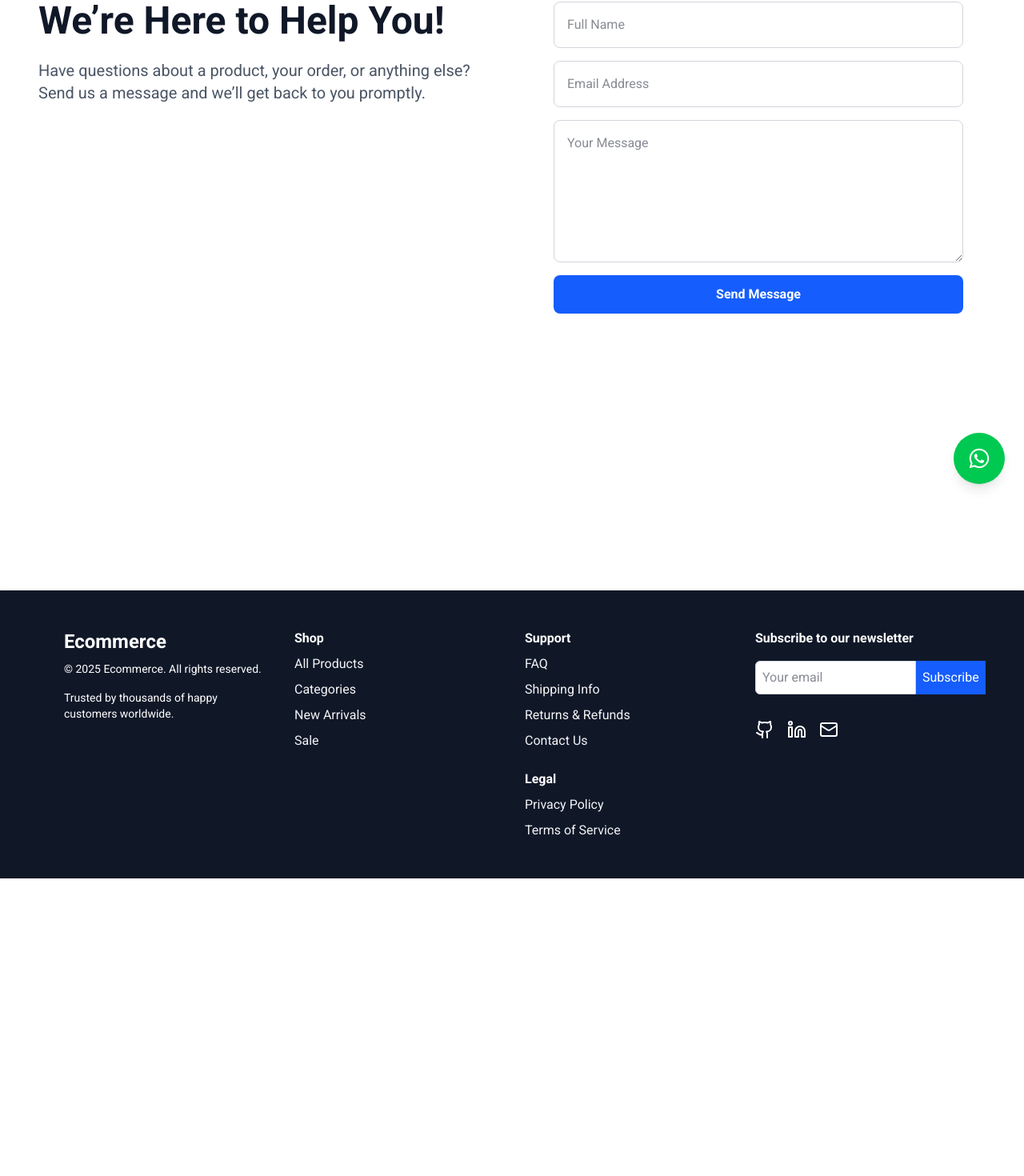
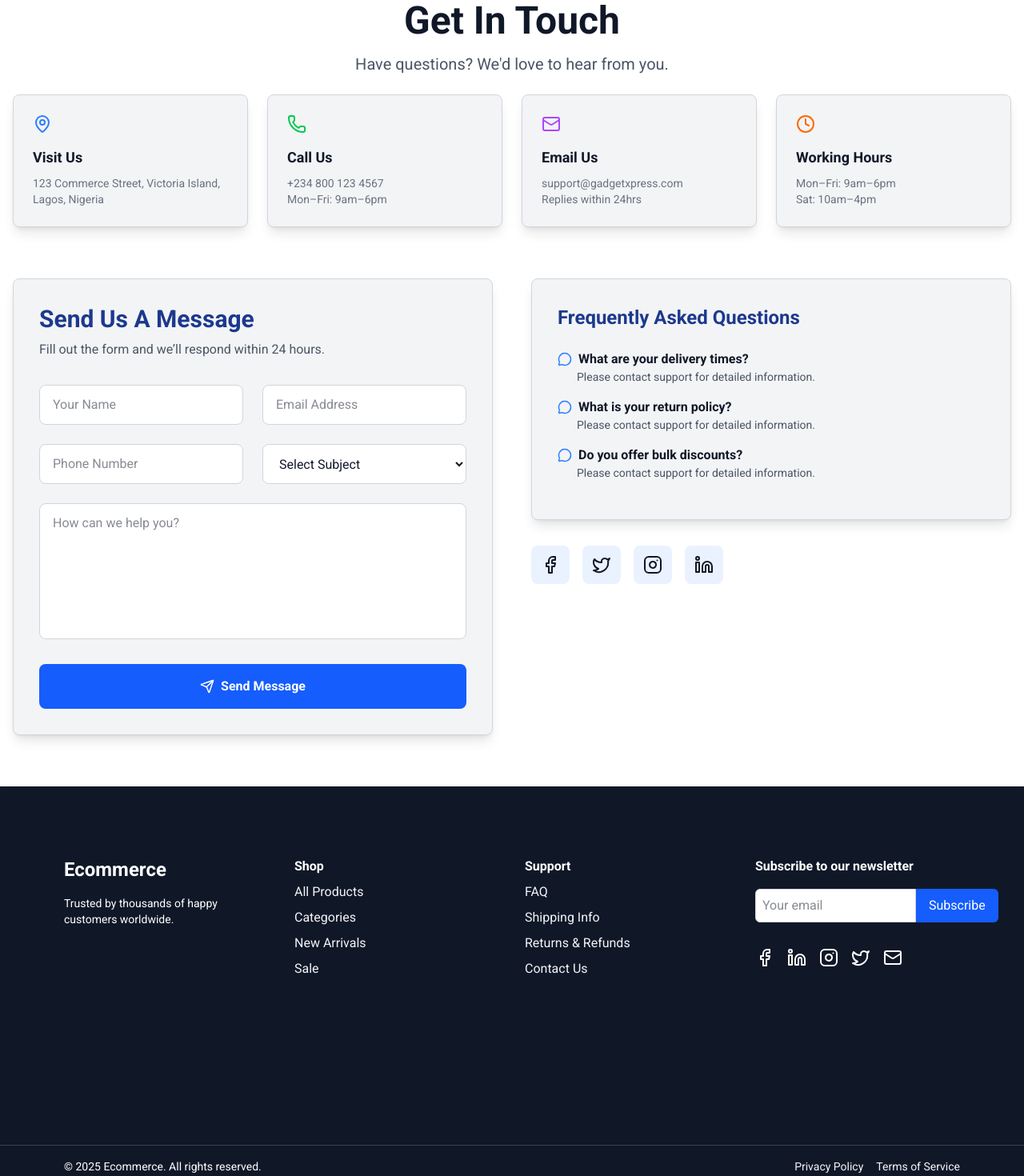
Before and after one commit to Gentlestan/fullstack-eccomm, a Next.js app: page /contact in a window 1280 px wide. Shown: the part 171-1641 px from the top of the page at 80% size. Before the commit the page ends 1269 px from the top, so only its background shows below. Built offline with nearby package versions, Linux system fonts and the light colour scheme.

Commit message:
responsive about page/footer section updated

```diff
--- a/components/Layout/Footer.tsx
+++ b/components/Layout/Footer.tsx
@@ -3,10 +3,8 @@
 import Link from "next/link";
 import { useTheme } from "next-themes";
 import { useEffect, useState } from "react";
-import { Github, Linkedin, Mail } from "lucide-react";
-//import { colors } from "@/themee
+import { Facebook, Linkedin, Mail, Instagram, Twitter } from "lucide-react";
 import { colors, ThemeKey } from "@/theme";
-
 
 export default function Footer() {
   const { resolvedTheme } = useTheme();
@@ -19,14 +17,17 @@ export default function Footer() {
   const themeColors = colors.footer[themeKey];
 
   return (
-    <footer className={`w-full transition-colors duration-300 ${themeColors.bg} ${themeColors.text} ${themeColors.shadow}`}>
-      <div className="max-w-6xl mx-auto px-4 py-12 grid grid-cols-1 md:grid-cols-4 gap-8">
-
+    <footer
+      className={`w-full transition-colors duration-300 ${themeColors.bg} ${themeColors.text} ${themeColors.shadow}`}
+    >
+      {/* Top Section */}
+      <div className="max-w-6xl mx-auto px-4 pb-52 pt-22 grid grid-cols-1 sm:grid-cols-2 md:grid-cols-4 gap-8">
         {/* Branding */}
         <div className="flex flex-col gap-2">
           <span className="text-2xl font-bold">Ecommerce</span>
-          <span className="text-sm">© {new Date().getFullYear()} Ecommerce. All rights reserved.</span>
-          <p className="text-sm mt-2">Trusted by thousands of happy customers worldwide.</p>
+          <p className="text-sm mt-2">
+            Trusted by thousands of happy customers worldwide.
+          </p>
         </div>
 
         {/* Shop Links */}
@@ -38,34 +39,72 @@ export default function Footer() {
           <Link href="/sale" className={themeColors.link}>Sale</Link>
         </div>
 
-        {/* Support & Legal */}
+        {/* Support */}
         <div className="flex flex-col gap-2">
           <h4 className="font-semibold">Support</h4>
           <Link href="/faq" className={themeColors.link}>FAQ</Link>
           <Link href="/shipping" className={themeColors.link}>Shipping Info</Link>
           <Link href="/returns" className={themeColors.link}>Returns & Refunds</Link>
           <Link href="/contact" className={themeColors.link}>Contact Us</Link>
-
-          <h4 className="font-semibold mt-4">Legal</h4>
-          <Link href="/privacy" className={themeColors.link}>Privacy Policy</Link>
-          <Link href="/terms" className={themeColors.link}>Terms of Service</Link>
         </div>
 
         {/* Newsletter + Social */}
         <div className="flex flex-col gap-4">
           <h4 className="font-semibold">Subscribe to our newsletter</h4>
-          <form className="flex">
-            <input type="email" placeholder="Your email" className={`${themeColors.inputBg} p-2 rounded-l-md border border-gray-300 focus:outline-none flex-1`} />
-            <button type="submit" className={`${themeColors.buttonPrimary} p-2`}>Subscribe</button>
+
+          <form className="flex w-full">
+            <input
+              type="email"
+              placeholder="Your email"
+              className={`${themeColors.inputBg} p-2 rounded-l-md border border-gray-300 focus:outline-none flex-1`}
+            />
+            <button
+              type="submit"
+              className={`${themeColors.buttonPrimary} px-4 rounded-r-md`}
+            >
+              Subscribe
+            </button>
           </form>
 
           <div className="flex gap-4 mt-4">
-            <Link href="https://github.com" target="_blank" className={themeColors.icon}><Github /></Link>
-            <Link href="https://linkedin.com" target="_blank" className={themeColors.icon}><Linkedin /></Link>
-            <Link href="mailto:info@ecommerce.com" className={themeColors.icon}><Mail /></Link>
+            <Link href="https://facebook.com" target="_blank" className={themeColors.icon}>
+              <Facebook />
+            </Link>
+            <Link href="https://linkedin.com" target="_blank" className={themeColors.icon}>
+              <Linkedin />
+            </Link>
+            <Link href="https://instagram.com" target="_blank" className={themeColors.icon}>
+              <Instagram />
+            </Link>
+            <Link href="https://twitter.com" target="_blank" className={themeColors.icon}>
+              <Twitter />
+            </Link>
+            <Link
+              href="mailto:info@ecommerce.com"
+              className={themeColors.icon}
+            >
+              <Mail />
+            </Link>
           </div>
         </div>
+      </div>
 
+      {/* Footer Bottom */}
+      <div className="border-t border-gray-700">
+        <div className="max-w-6xl mx-auto px-4 py-4 flex flex-col sm:flex-row items-center justify-between gap-4">
+          <span className="text-sm text-center sm:text-left">
+            © {new Date().getFullYear()} Ecommerce. All rights reserved.
+          </span>
+
+          <div className="flex gap-4 text-sm">
+            <Link href="/privacy" className={themeColors.link}>
+              Privacy Policy
+            </Link>
+            <Link href="/terms" className={themeColors.link}>
+              Terms of Service
+            </Link>
+          </div>
+        </div>
       </div>
     </footer>
   );
--- a/pages/contact.tsx
+++ b/pages/contact.tsx
@@ -1,28 +1,241 @@
-import ContactForm from "@/components/ContactForm";
+import React, { useState } from "react";
+import Link from "next/link";
+import {
+  MapPin,
+  Phone,
+  Mail,
+  Clock,
+  Send,
+  Facebook,
+  Twitter,
+  Instagram,
+  Linkedin,
+  MessageCircle,
+  CheckCircle,
+} from "lucide-react";
+
+import { colors } from "@/theme/colors";
 import { useTheme } from "next-themes";
-import { colors, ThemeKey, ProductTheme } from "@/theme";
+
+
 
 
 export default function ContactPage() {
-  const { resolvedTheme } = useTheme();
-  const themeKey: ThemeKey = resolvedTheme === "dark" ? "dark" : "light";
-  const themeColors: ProductTheme = colors.product[themeKey];
+  const { theme } = useTheme();
+  const t = colors.contact[theme === "dark" ? "dark" : "light"];
+  const hero = colors.hero[theme === "dark" ? "dark" : "light"];
+
+  const [formData, setFormData] = useState({
+    name: "",
+    email: "",
+    phone: "",
+    subject: "",
+    message: "",
+  });
+
+  const [isSubmitting, setIsSubmitting] = useState(false);
+  const [submitted, setSubmitted] = useState(false);
+
+  const handleChange = (
+    e: React.ChangeEvent<HTMLInputElement | HTMLTextAreaElement | HTMLSelectElement>
+  ) => {
+    setFormData({ ...formData, [e.target.name]: e.target.value });
+  };
+
+  const handleSubmit = (e: React.FormEvent) => {
+    e.preventDefault();
+    setIsSubmitting(true);
+
+    setTimeout(() => {
+      setIsSubmitting(false);
+      setSubmitted(true);
+      setFormData({
+        name: "",
+        email: "",
+        phone: "",
+        subject: "",
+        message: "",
+      });
+
+      setTimeout(() => setSubmitted(false), 5000);
+    }, 1500);
+  };
 
   return (
-    <section className={`${themeColors.bg} ${themeColors.text} min-h-screen py-16 px-6 md:px-12`}>
-      <div className="max-w-7xl mx-auto flex flex-col md:flex-row gap-12 items-start">
-        <div className="flex-1 flex flex-col gap-6">
-          <h1 className="text-4xl md:text-5xl font-bold">We’re Here to Help You!</h1>
-          <p className="text-gray-600 dark:text-gray-300 text-lg md:text-xl">
-            Have questions about a product, your order, or anything else? Send us a message and
-            we’ll get back to you promptly.
+    <div className={`${t.bg} ${t.text}`}>
+      {/* HERO */}
+      <section className={`${hero.bg} py-16`}>
+        <div className="max-w-7xl mx-auto px-4 text-center">
+          <h1 className={`text-4xl md:text-5xl font-bold mb-4 ${hero.text}`}>
+            Get In Touch
+          </h1>
+          <p className={`text-xl max-w-2xl mx-auto ${hero.subText}`}>
+            Have questions? We'd love to hear from you.
           </p>
         </div>
+      </section>
 
-        <div className="flex-1">
-          <ContactForm showWhatsApp={true} />
+      {/* INFO CARDS */}
+      <section className="max-w-7xl mx-auto px-4 -mt-10 relative z-10">
+        <div className="grid grid-cols-1 md:grid-cols-2 lg:grid-cols-4 gap-6">
+          {[
+            {
+              icon: <MapPin className="text-blue-500" />,
+              title: "Visit Us",
+              text: "123 Commerce Street, Victoria Island, Lagos, Nigeria",
+            },
+            {
+              icon: <Phone className="text-green-500" />,
+              title: "Call Us",
+              text: "+234 800 123 4567\nMon–Fri: 9am–6pm",
+            },
+            {
+              icon: <Mail className="text-purple-500" />,
+              title: "Email Us",
+              text: "support@gadgetxpress.com\nReplies within 24hrs",
+            },
+            {
+              icon: <Clock className="text-orange-500" />,
+              title: "Working Hours",
+              text: "Mon–Fri: 9am–6pm\nSat: 10am–4pm",
+            },
+          ].map((item, i) => (
+            <div
+              key={i}
+              className={`${t.cardBg} ${t.border} rounded-lg shadow-lg p-6`}
+            >
+              <div className="mb-4">{item.icon}</div>
+              <h3 className="font-semibold text-lg mb-2">{item.title}</h3>
+              <p className={`text-sm whitespace-pre-line ${t.muted}`}>
+                {item.text}
+              </p>
+            </div>
+          ))}
         </div>
-      </div>
-    </section>
+      </section>
+
+      {/* MAIN CONTENT */}
+      <section className="max-w-7xl mx-auto px-4 py-16 grid grid-cols-1 lg:grid-cols-2 gap-12">
+        {/* FORM */}
+        <div className={`${t.cardBg} ${t.border} rounded-lg shadow-lg p-8`}>
+          <h2 className="text-3xl font-bold text-blue-900 mb-2 dark:text-blue-400">
+            Send Us A Message
+          </h2>
+          <p className={`${t.subText} mb-8`}>
+            Fill out the form and we’ll respond within 24 hours.
+          </p>
+
+          {submitted && (
+            <div className="mb-6 flex gap-3 p-4 rounded-lg bg-green-500/10 border border-green-500/30">
+              <CheckCircle className="text-green-500" />
+              <div>
+                <p className="font-semibold">Message Sent</p>
+                <p className="text-sm">We’ll be in touch shortly.</p>
+              </div>
+            </div>
+          )}
+
+          <form onSubmit={handleSubmit} className="space-y-6">
+            <div className="grid md:grid-cols-2 gap-6">
+              <input
+                name="name"
+                placeholder="Your Name"
+                value={formData.name}
+                onChange={handleChange}
+                required
+                className={`w-full px-4 py-3 rounded-lg ${t.inputBg} ${t.inputText} border ${t.inputBorder}`}
+              />
+              <input
+                name="email"
+                type="email"
+                placeholder="Email Address"
+                value={formData.email}
+                onChange={handleChange}
+                required
+                className={`w-full px-4 py-3 rounded-lg ${t.inputBg} ${t.inputText} border ${t.inputBorder}`}
+              />
+            </div>
+
+            <div className="grid md:grid-cols-2 gap-6">
+              <input
+                name="phone"
+                placeholder="Phone Number"
+                value={formData.phone}
+                onChange={handleChange}
+                className={`w-full px-4 py-3 rounded-lg ${t.inputBg} ${t.inputText} border ${t.inputBorder}`}
+              />
+
+              <select
+                name="subject"
+                value={formData.subject}
+                onChange={handleChange}
+                required
+                className={`w-full px-4 py-3 rounded-lg ${t.inputBg} ${t.inputText} border ${t.inputBorder}`}
+              >
+                <option value="">Select Subject</option>
+                <option>General Inquiry</option>
+                <option>Order Support</option>
+                <option>Returns</option>
+                <option>Partnership</option>
+              </select>
+            </div>
+
+            <textarea
+              name="message"
+              rows={6}
+              placeholder="How can we help you?"
+              value={formData.message}
+              onChange={handleChange}
+              required
+              className={`w-full px-4 py-3 rounded-lg resize-none ${t.inputBg} ${t.inputText} border ${t.inputBorder}`}
+            />
+
+            <button
+              disabled={isSubmitting}
+              className={`w-full py-4 rounded-lg font-semibold flex items-center justify-center gap-2 ${t.buttonPrimary}`}
+            >
+              {isSubmitting ? "Sending..." : <><Send size={18} /> Send Message</>}
+            </button>
+          </form>
+        </div>
+
+        {/* FAQ + SOCIAL */}
+        <div className="space-y-8">
+          <div className={`${t.cardBg} ${t.border} rounded-lg shadow-lg p-8`}>
+            <h3 className="text-2xl font-bold text-blue-900 mb-6 dark:text-blue-400">
+              Frequently Asked Questions
+            </h3>
+
+            {[
+              "What are your delivery times?",
+              "What is your return policy?",
+              "Do you offer bulk discounts?",
+            ].map((q, i) => (
+              <div key={i} className="mb-4">
+                <h4 className="font-semibold flex items-center gap-2">
+                  <MessageCircle className="text-blue-500" size={18} />
+                  {q}
+                </h4>
+                <p className={`text-sm ml-6 ${t.subText}`}>
+                  Please contact support for detailed information.
+                </p>
+              </div>
+            ))}
+          </div>
+
+          <div className="flex gap-4">
+            {[Facebook, Twitter, Instagram, Linkedin].map((Icon, i) => (
+              <Link
+                key={i}
+                href="#"
+                className="w-12 h-12 rounded-lg flex items-center justify-center bg-blue-500/10 hover:bg-blue-500/20"
+              >
+                <Icon />
+              </Link>
+            ))}
+          </div>
+        </div>
+      </section>
+    </div>
   );
 }
--- a/theme/colors.ts
+++ b/theme/colors.ts
@@ -1,9 +1,10 @@
-import { ThemedSection, HeaderTheme, FooterTheme, HeroTheme, ProductTheme } from "./types";
+import { ThemedSection, HeaderTheme, FooterTheme, HeroTheme, ProductTheme, ContactTheme } from "./types";
 
 export const colors: {
   header: ThemedSection<HeaderTheme>;
   footer: ThemedSection<FooterTheme>;
   hero: ThemedSection<HeroTheme>;
+  contact: ThemedSection<ContactTheme>;
   product: ThemedSection<ProductTheme>;
 } = {
   header: {
@@ -91,4 +92,33 @@ export const colors: {
       wishlist: "bg-white text-black",
     },
   },
+
+  contact: {
+    light: {
+      bg: "bg-white",
+      text: "text-gray-900",
+      cardBg: "bg-gray-100",
+      border: "border border-gray-300",
+      subText: "text-gray-600",
+      muted: "text-gray-500",
+      inputBg: "bg-white text-gray-900",
+      inputText: "text-gray-900",
+      inputBorder: "border border-gray-300",
+      theme: "bg-blue-600 text-white hover:bg-blue-700",
+      buttonPrimary: "bg-blue-600 text-white hover:bg-blue-700",
+    },
+    dark: {
+      bg: "bg-gray-900",
+      text: "text-gray-100",
+      cardBg: "bg-gray-800",
+      border: "border border-gray-700",
+      subText: "text-gray-300",
+      muted: "text-gray-400",
+      inputBg: "bg-gray-800 text-white",
+      inputText: "text-white",
+      inputBorder: "border border-gray-700",
+      theme: "bg-blue-500 text-white hover:bg-blue-600",
+      buttonPrimary: "bg-blue-500 text-white hover:bg-blue-600",
+    },
+  },
 };
```
Also changed, not shown: theme/types.ts (+15 -0 lines), lib/types.ts (line endings or trailing spaces), 1 other file (tests, documents, lock files or other folders).
